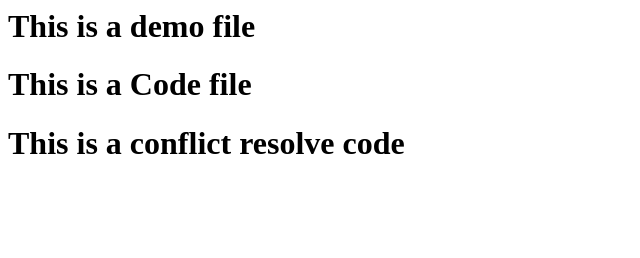
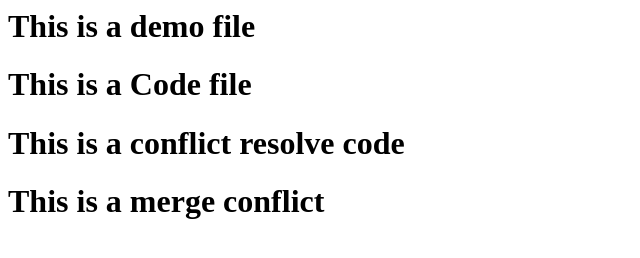
Before and after one commit to swellback/imo_class, a plain HTML site: page index.html in a window 1280 px wide. Shown: the whole page, without its empty margins (0-640 px from the left). Drawn offline with Linux system fonts and the light colour scheme.

Commit message:
resolved

```diff
--- a/index.html
+++ b/index.html
@@ -1,3 +1,4 @@
 <h1>This is a demo file<h1>
 <h1>This is a Code file<h1>
 <h1>This is a conflict resolve code<h1>
+<h1>This is a merge conflict<h1>
```
